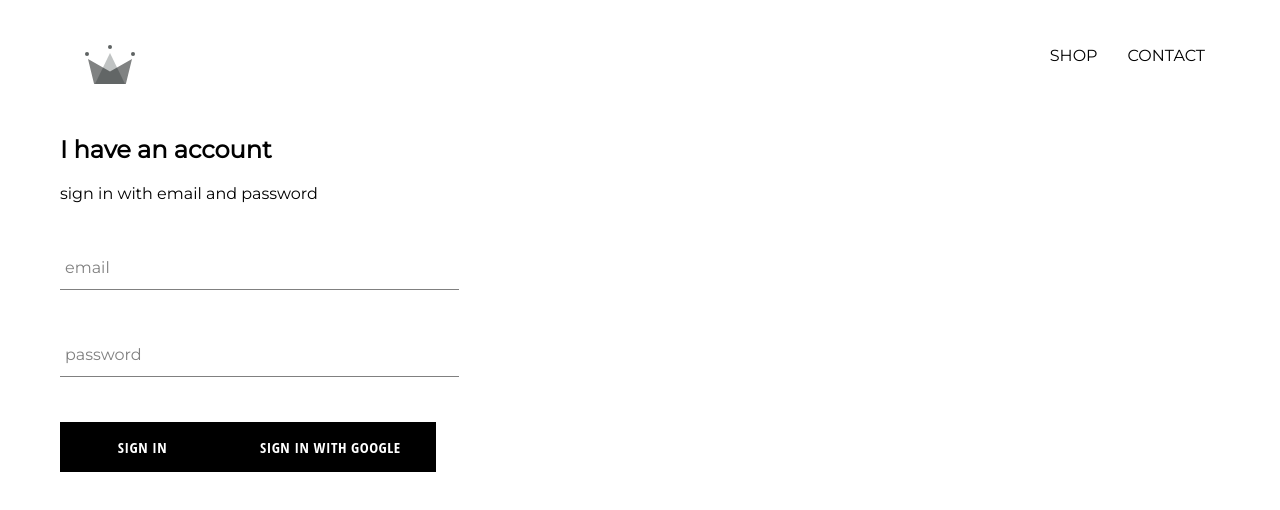
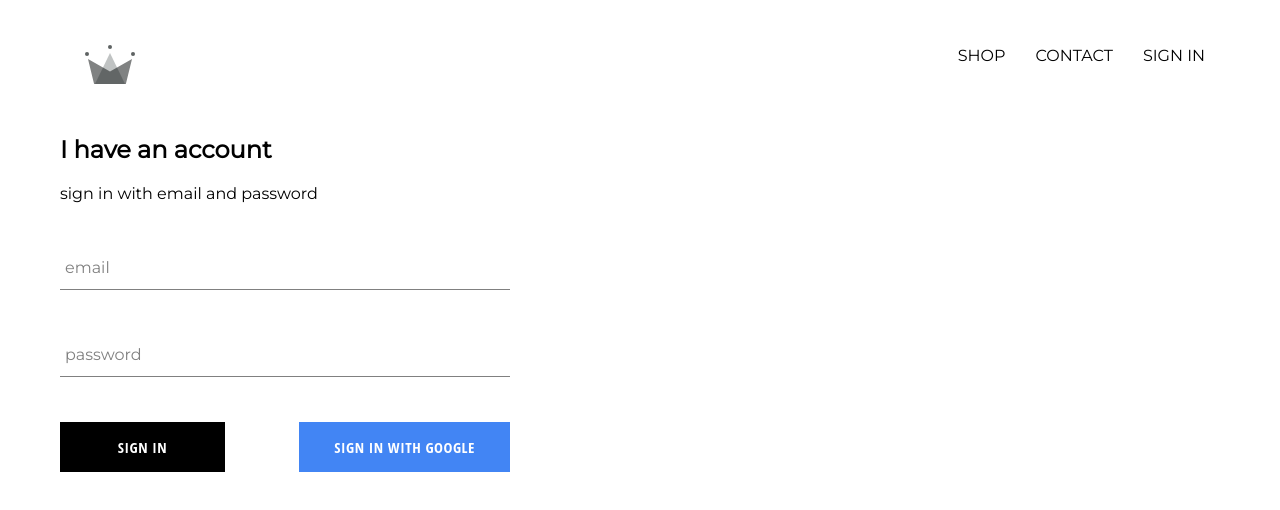
Before and after one commit to VishnuSivadas1994/Bling-Online, a React (Create React App) app: page /signin in a window 1280 px wide. Shown: the top 510 px of the page. Built offline with nearby package versions, Linux system fonts and the light colour scheme; no server answers.

Commit message:
Google OAuth set up

```diff
--- a/src/App.css
+++ b/src/App.css
@@ -8,3 +8,7 @@
     text-decoration: none;
     color: black;
 }
+
+*{
+    box-sizing: border-box;
+}
--- a/src/components/custom-button/custom-button.component.jsx
+++ b/src/components/custom-button/custom-button.component.jsx
@@ -2,8 +2,8 @@
 import './custom-button.styles.scss';
 
 
-const CustomButton = ({ children, ...otherProps }) => (
-    <button className='custom-button' {...otherProps} >
+const CustomButton = ({ children, isGoogleSignIn, ...otherProps }) => (
+    <button className={`${isGoogleSignIn ? 'google-sign-in' : ''} custom-button`} {...otherProps} >
         {children}
     </button>
 );
--- a/src/components/custom-button/custom-button.styles.scss
+++ b/src/components/custom-button/custom-button.styles.scss
@@ -19,4 +19,15 @@
     color: black;
     border: 1px solid black;
   }
+
+  &.google-sign-in{
+    background-color:#4285f4;
+    color: white;
+
+    &:hover{
+      background-color: #357ae8;
+      border: none;
+    }
+  }
+
 }
--- a/src/components/header/header.component.jsx
+++ b/src/components/header/header.component.jsx
@@ -5,7 +5,7 @@
 
 import './header.styles.scss';
 
-const Header = ({currentUser}) => (
+const Header = ({ currentUser }) => (
     <div className='header'>
         <Link className='logo-container' to="/">
             <Logo className='logo' />
@@ -19,7 +19,12 @@
             <Link className='option' to='/shop'>
                 CONTACT
             </Link>
-
+            {
+                currentUser ?
+                    <div className='option' onClick={() => auth.signOut()}>SIGN OUT</div>
+                    :
+                    <Link className='option' to='/signin'>SIGN IN</Link>
+            }
         </div>
 
     </div>
--- a/src/components/header/header.styles.scss
+++ b/src/components/header/header.styles.scss
@@ -20,6 +20,7 @@
 
     .option {
       padding: 10px 15px;
+      cursor: pointer;
     }
   }
 }
--- a/src/components/sign-in/sign-in.component.jsx
+++ b/src/components/sign-in/sign-in.component.jsx
@@ -41,9 +41,11 @@
                     <FormInput name="email" type="email" value={this.state.email} handleChange={this.handleChange} label="email" required />
 
                     <FormInput name="password" type="password" value={this.state.password} handleChange={this.handleChange} label="password" required />
+                    <div className='buttons'>
+                        <CustomButton type="submit"> Sign In </CustomButton>
+                        <CustomButton onClick={signInWithGoogle} isGoogleSignIn >Sign in with Google</CustomButton>
 
-                    <CustomButton type="submit"> Sign In </CustomButton>
-                    <CustomButton onClick={signInWithGoogle} > Sign in with Google </CustomButton>
+                    </div>
 
                 </form>
 
--- a/src/components/sign-in/sign-in.styles.scss
+++ b/src/components/sign-in/sign-in.styles.scss
@@ -1,5 +1,5 @@
 .sign-in{
-    width: 30vw;
+    width: 450px;
     display: flex;
     flex-direction: column;
 
@@ -7,4 +7,9 @@
         margin: 10px 0;
 
     }
+
+    .buttons{
+        display: flex;
+        justify-content: space-between;
+    }
 }
```
